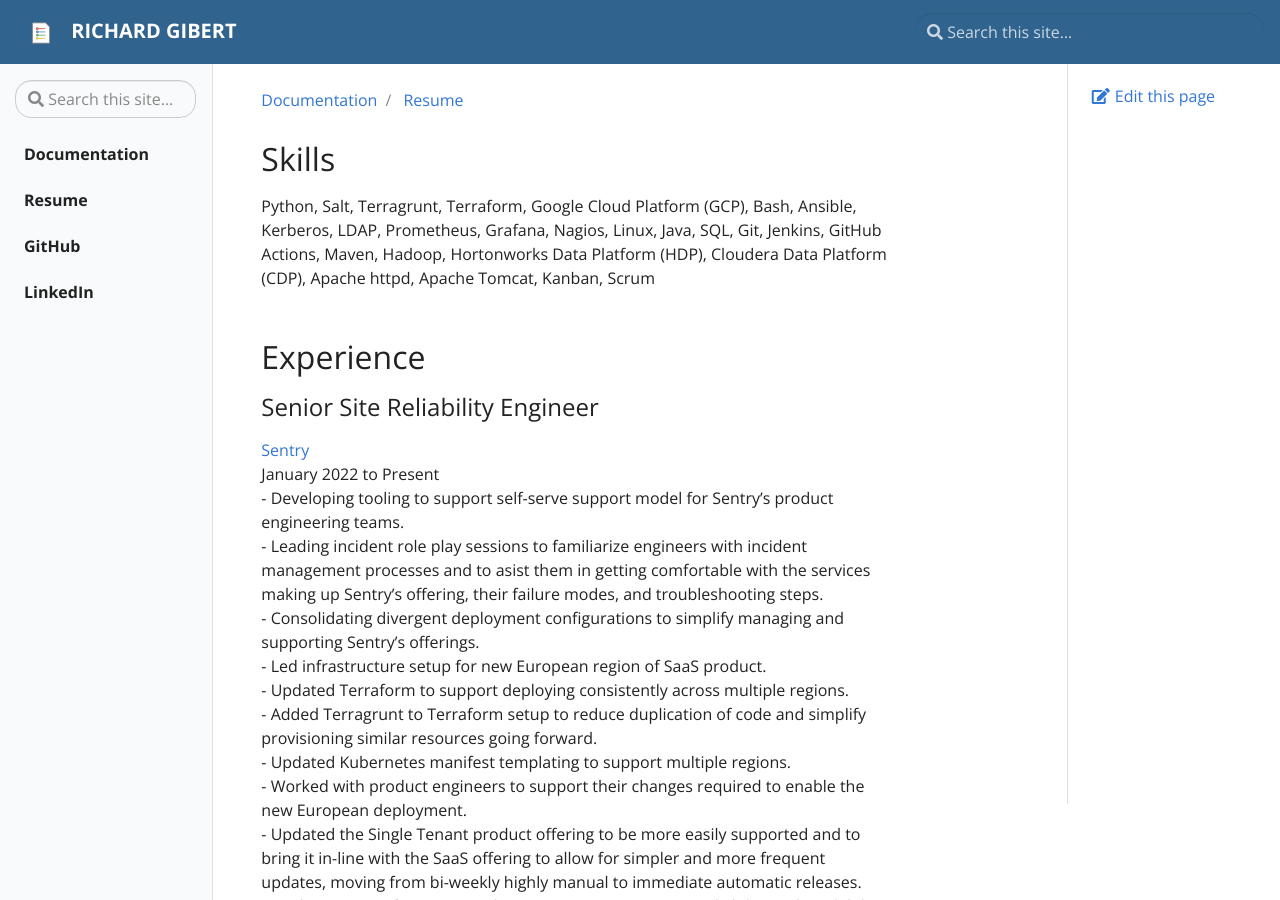
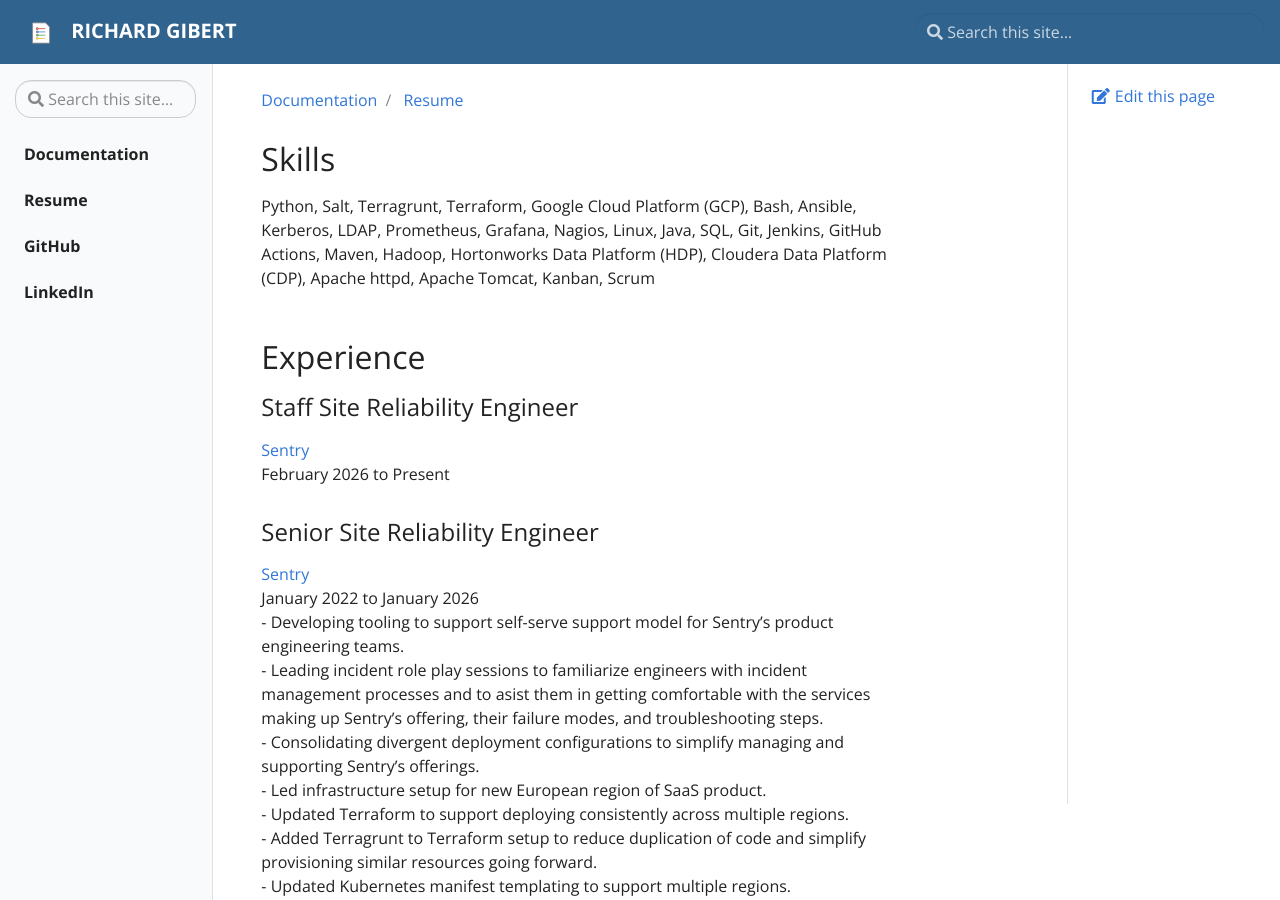
Before and after one commit to rgibert/rgibert.github.io, a Jekyll site: the page built from _docs/resume.md, in a window 1280 px wide and 900 px high. Built offline with Jekyll 4.4.1, drawn with Linux system fonts in a browser that asks for light colours.

Commit message:
add staff promo

```diff
--- a/_docs/resume.md
+++ b/_docs/resume.md
@@ -10,9 +10,13 @@
 
 ## Experience
 
+### Staff Site Reliability Engineer
+[Sentry](https://www.sentry.io/)
+February 2026 to Present
+
 ### Senior Site Reliability Engineer
 [Sentry](https://www.sentry.io/)
-January 2022 to Present
+January 2022 to January 2026
     - Developing tooling to support self-serve support model for Sentry's product engineering teams.
     - Leading incident role play sessions to familiarize engineers with incident management processes and to asist them in getting comfortable with the services making up Sentry's offering, their failure modes, and troubleshooting steps.
     - Consolidating divergent deployment configurations to simplify managing and supporting Sentry's offerings.
```
